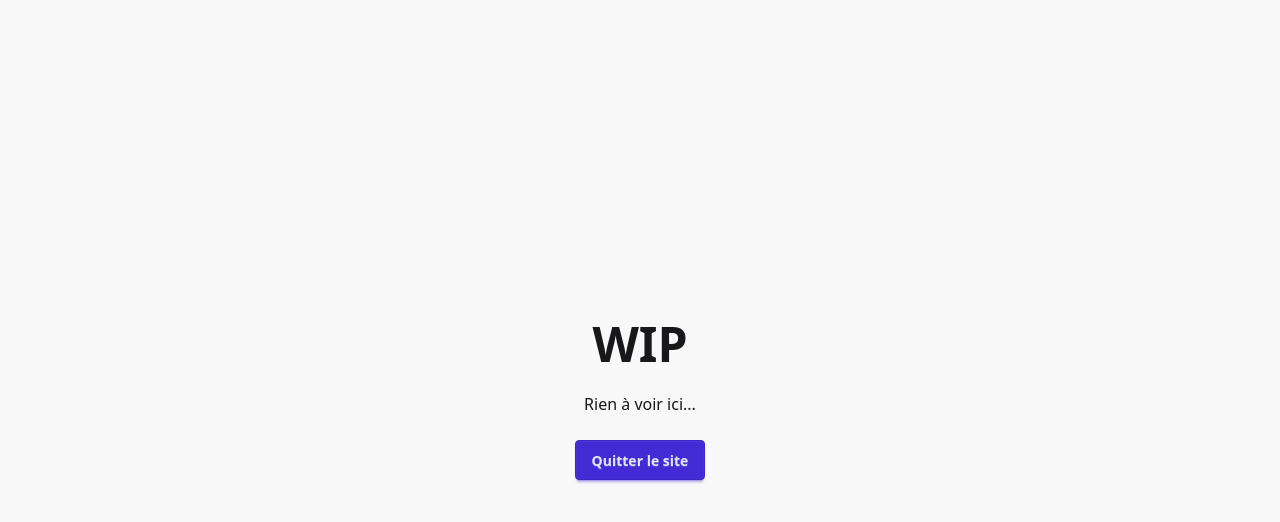
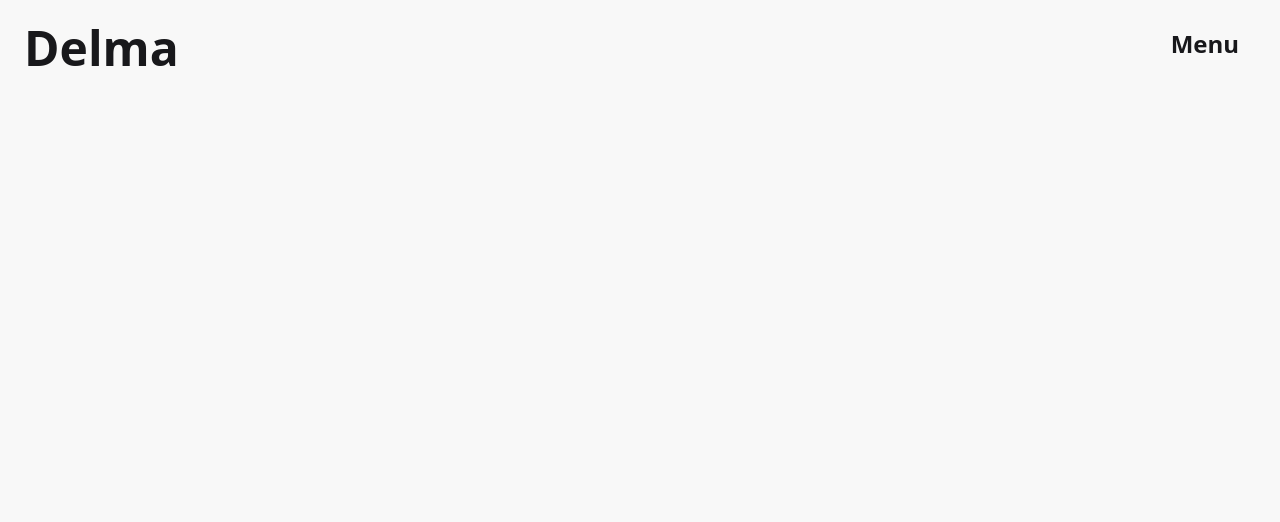
Before and after one commit to iKazai/siteperso, a React (Vite) app: page / in a window 1280 px wide. Shown: the top 522 px of the page. Built offline with nearby package versions, Linux system fonts and the light colour scheme.

Commit message:
Création de la navbar

```diff
--- a/src/App.tsx
+++ b/src/App.tsx
@@ -11,13 +11,6 @@ function App() {
     <>
       <div className="hero bg-base-200 min-h-screen">
         <div className="hero-content text-center">
-          <div className="max-w-md">
-            <h1 className="text-5xl font-bold">WIP</h1>
-            <p className="py-6">
-              Rien à voir ici...
-            </p>
-            <button className="btn btn-primary">Quitter le site</button>
-          </div>
         </div>
       </div>
     </>
--- a/src/Navigation.tsx
+++ b/src/Navigation.tsx
@@ -2,7 +2,21 @@ import './Navigation.css';
 
 export default function Navigation() {
   return (
-    <>
-    </>
+    <div className="Navigation bg-base-200 min-h-screen flex flex-row justify-between p-6">        <h2 className="text-5xl font-bold">        <span className="relative inline-block group">
+          <span className="group-hover:opacity-0 transition-opacity duration-300">
+            Delma
+          </span>
+          <span className="absolute top-0 left-0 min-w-max opacity-0 group-hover:opacity-100 transition-opacity duration-300 whitespace-nowrap">
+            Stadelmann
+          </span>
+        </span>
+      </h2>
+
+      <a className="btn btn-ghost text-2xl relative group overflow-hidden transition-all duration-300 hover:bg-transparent" href="/">
+        <span className="relative z-10 group-hover:text-[#b5dcff] transition-colors duration-300">Menu</span>
+        <span className="absolute bottom-0 left-0 w-0 h-0.5 bg-[#b5dcff] group-hover:w-full transition-all duration-300 ease-in-out"></span>
+      </a>
+
+    </div>
   );
 }
```
Also changed, not shown: src/Navigation.css (line endings or trailing spaces).
